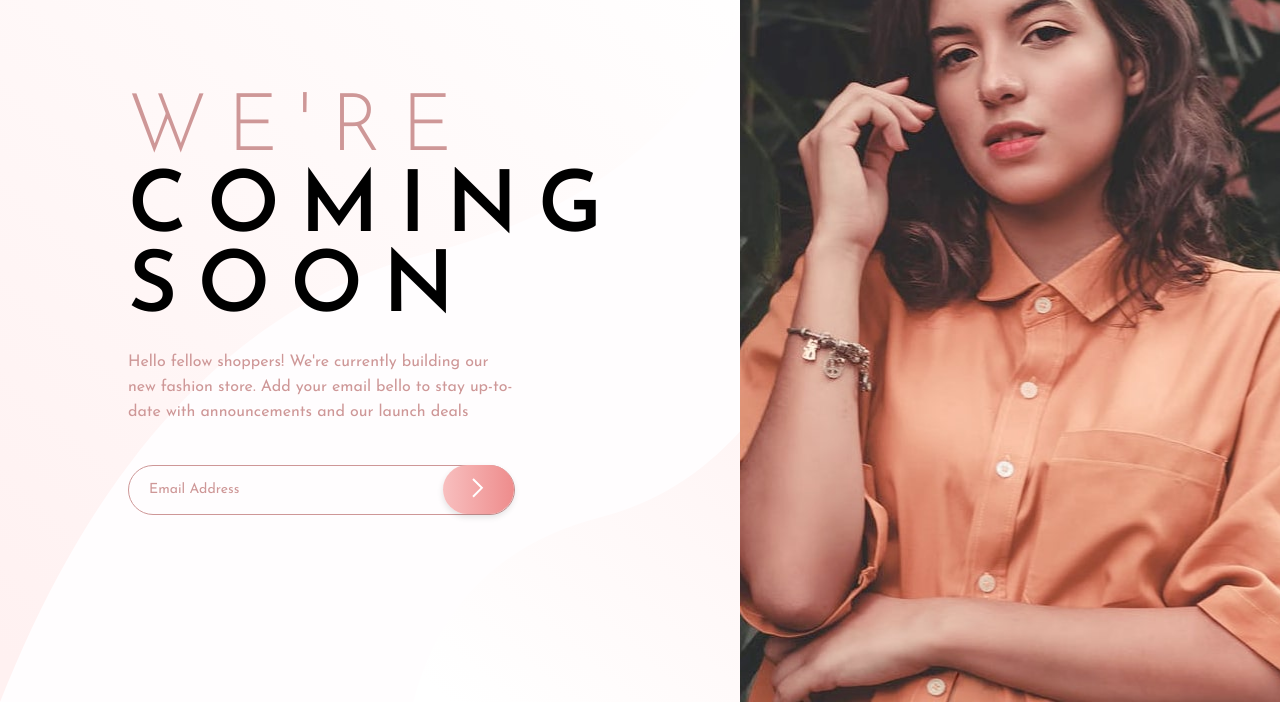
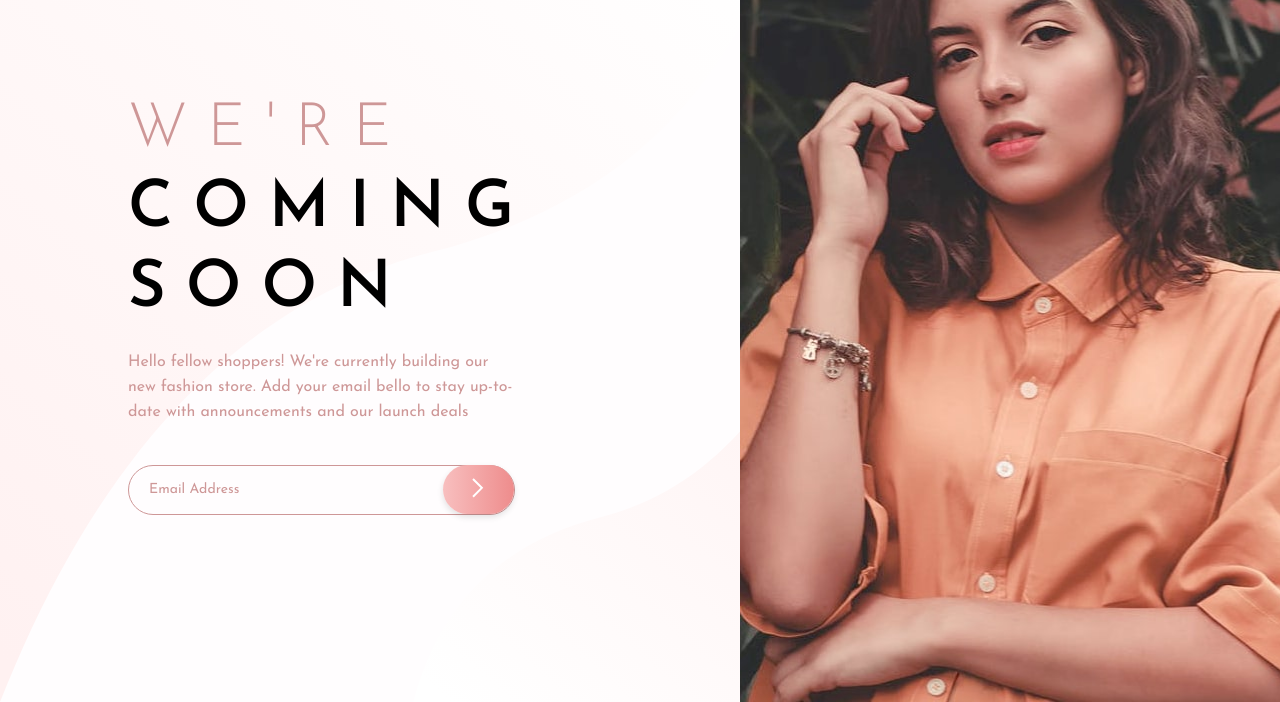
Before and after one commit to lrodve/fm-coming-soon, a plain HTML site: page index.html in a window 1280 px wide. Shown: the part 98-800 px from the top of the page. Drawn offline with Linux system fonts and the light colour scheme.

Commit message:
Changing size hero title more close than design

```diff
--- a/style.css
+++ b/style.css
@@ -160,13 +160,13 @@ body {
   }
 
   .content h1 {
-    font-size: 85px;
+    font-size: 65px;
     align-items: start;
     line-height: 80px;
     letter-spacing: 20px;
   }
   .content h1 > span {
-    font-size: 80px;
+    font-size: 60px;
   }
 
   .content p {
```
